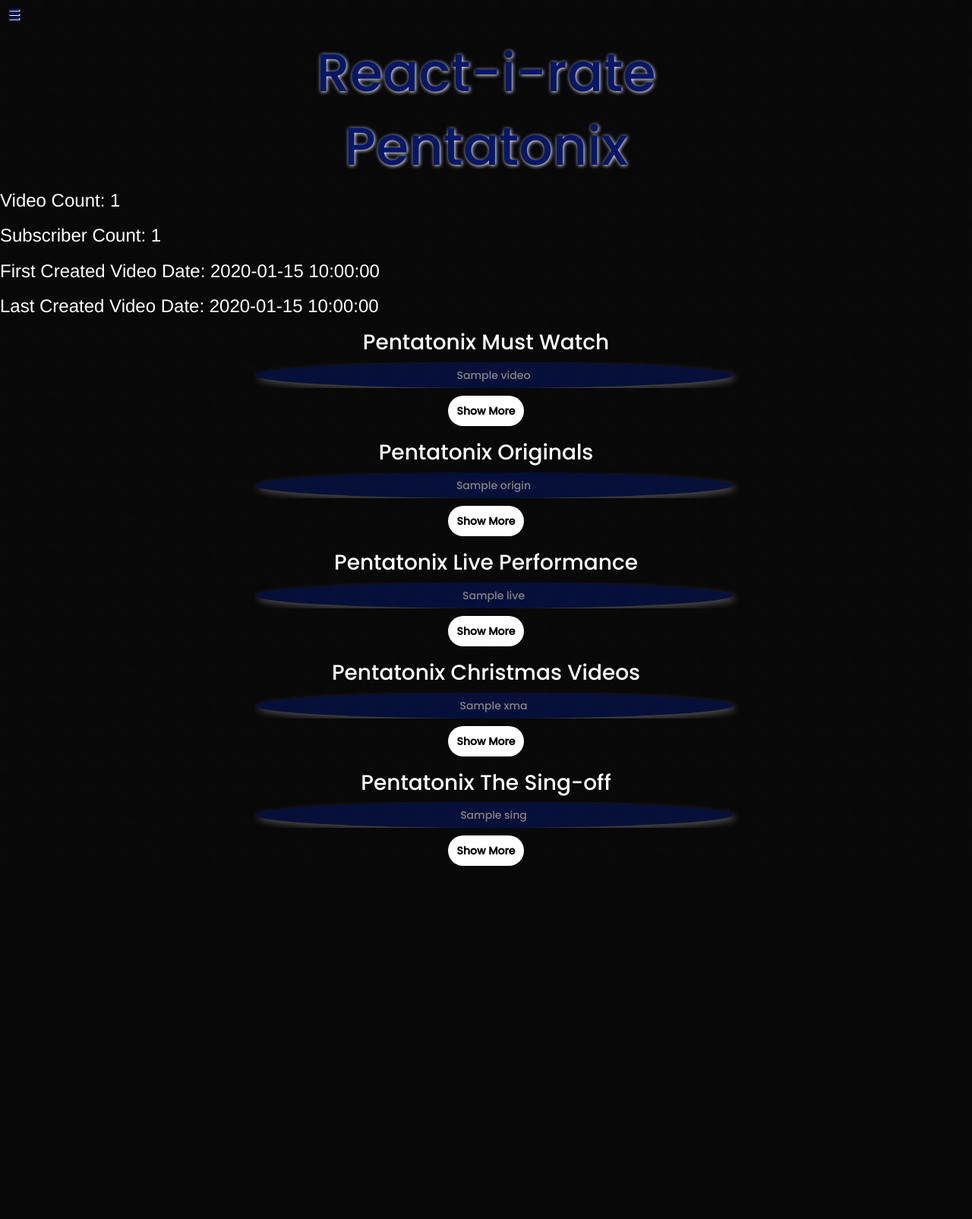
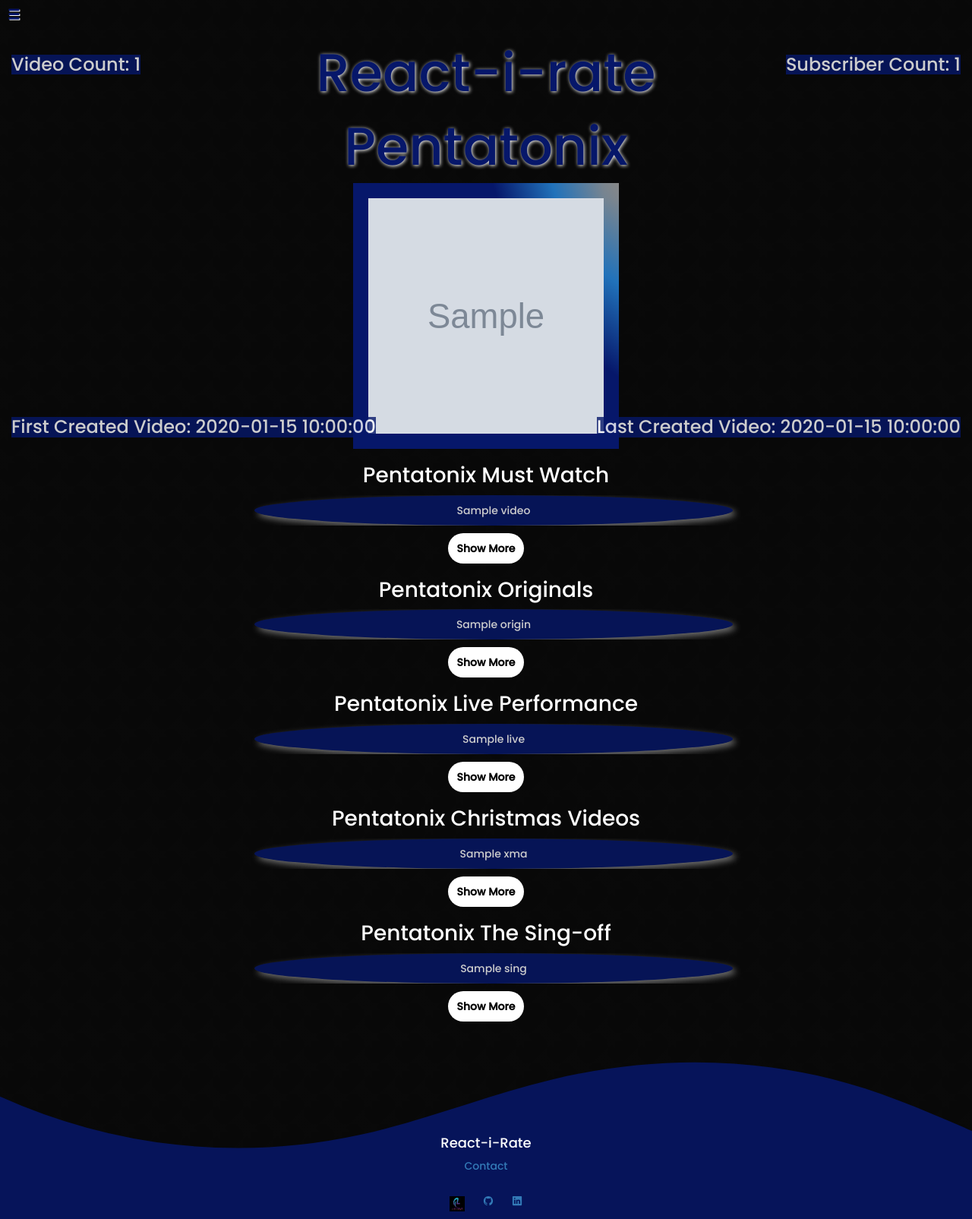
Before and after one commit to lyzx07/examples2, a Flask app: template idea/templates/pentatonix.html in a window 1280 px wide. Shown: the whole page at 76% size. Before the commit the page ends 1140 px from the top, so only its background shows below. Run offline with Flask 3, Linux system fonts and the light colour scheme; the template is opened without the code that fills it: most values are stand-ins (such as "Sample title", 1, 10 or a date in 2020); grey boxes marked "Sample" are stand-in pictures; some libraries are stand-ins or nearby versions.

Commit message:
border stuff

```diff
--- a/idea/app.py
+++ b/idea/app.py
@@ -350,6 +350,16 @@
             "videoId": item['snippet']['resourceId']['videoId']
         })
 
+    channel_request = youtube.channels().list(
+        part="snippet",
+        id=channel_id,
+        fields="items(snippet(thumbnails(medium)))"
+    )
+    channel_response = channel_request.execute()
+
+    profile_picture_url = channel_response['items'][0]['snippet']['thumbnails']['medium']['url']
+
+
     # Pass all the necessary data to the Jinja template
     return render_template("pentatonix.html",
                             video_count=video_count,
@@ -361,6 +371,7 @@
                             xmas=xmas,
                             sing=sing,
                             live_performance=live_performance,
+                            profile_picture_url=profile_picture_url,
                             formatted_last_video_date=formatted_last_video_date,
                             formatted_date=formatted_date)
 
--- a/idea/static/styles.css
+++ b/idea/static/styles.css
@@ -39,7 +39,8 @@
   z-index: 100;
 }
 
-.navigation img, .git-link {
+.navigation img,
+.git-link {
   width: 40px;
   height: 40px;
 }
@@ -274,7 +275,7 @@
 }
 
 .custom-shape-divider-bottom-1682661039 .shape-fill {
-  fill: #010125;
+  fill:rgb(6, 20, 90);
 }
 
 .footer-cont {
@@ -292,7 +293,8 @@
   text-decoration: none;
 }
 
-.footer-links a, .footer-links img {
+.footer-links a,
+.footer-links img {
   padding: 10px;
 }
 
@@ -372,24 +374,24 @@
 }
 
 .video {
-  color: white;
+  color: rgb(6, 23, 106);
 }
 
 ul {
   list-style: none;
 }
 
-li {
+.song-list li {
   width: 50%;
   margin: auto auto;
-  padding: 7px;
+  padding: 10px;
   background-color: rgb(6, 23, 106);
   border-radius: 50%;
   box-shadow: 4px 4px 8px #888888;
-  opacity: 0.5;
+  opacity: 0.8;
 }
 
-li a {
+.song-list li a {
   color: white;
 }
 
@@ -401,6 +403,88 @@
 button {
   color: black;
   width: 100px;
+}
+
+.profile-cont {
+  display: flex;
+  justify-content: center;
+}
+
+.profile-pic {
+  --angle: 0deg;
+  border-width: 2rem;
+  border-style: dotted;
+  border-image-source: linear-gradient(
+    var(--angle),
+    #888888,
+    #2172ba,
+    rgb(6, 23, 106) 10em
+  );
+  border-image-slice: 10;
+  height: 350px;
+  width: 350px;
+  animation: 5s rotate linear infinite;
+  -webkit-animation: 10s rotate linear infinite;
+}
+
+.parent {
+  position: relative;
+}
+
+#video-count {
+  position: absolute;
+  top: 0;
+  left: 0;
+}
+
+#sub-count {
+  position: absolute;
+  top: 0;
+  right: 0;
+}
+
+#first-vid {
+  position: absolute;
+  bottom: 0;
+  left: 0;
+}
+
+#last-vid {
+  position: absolute;
+  bottom: 0;
+  right: 0;
+}
+
+.stats {
+  margin: 15px;
+  color: white;
+  opacity: 0.8;
+  background-color: rgb(6, 23, 106);
+}
+
+@keyframes rotate {
+  0% {
+    --angle: 0deg;
+  }
+  50% {
+    --angle: 180deg;
+  }
+  100% {
+    --angle: 360deg;
+  }
+}
+
+@property --angle {
+  syntax: "<angle>";
+  initial-value: 0deg;
+  inherits: false;
+}
+
+@media only screen and (max-width: 1250px) {
+  #video-count, #sub-count, #first-vid, #last-vid {
+    position: relative;
+    text-align: center;
+  }
 }
 
 @media only screen and (max-width: 600px) {
@@ -420,10 +504,6 @@
   #text {
     font-size: 2.75em;
   }
-
-  /* .header #pic1, .header #pic2 {
-    display: none;
-  } */
 
   .form-box {
     width: 300px;
@@ -458,6 +538,11 @@
   .modal-content {
     width: 100%;
   }
+
+  .song-list li {
+    width: 90%;
+    padding: 15px;
+  }
 }
 
 /* On smaller screens, where height is less than 450px, change the style of the sidenav (less padding and a smaller font size) */
@@ -479,4 +564,16 @@
   #text {
     font-size: 2em;
   }
+
+  .profile-pic {
+    width: 325px;
+    height: 325px;
+  }
 }
+
+@media only screen and (max-width: 280px) {
+  .profile-pic {
+    width: 270px;
+    height: 270px;
+  }
+}
--- a/idea/templates/pentatonix.html
+++ b/idea/templates/pentatonix.html
@@ -39,16 +39,31 @@
     <!-- Use any element to open the sidenav -->
     <span class="span-menu glyphicon" onclick="openNav()">&#xe236;</span>
 
-    <div class="cont">
-      <h1 class="text-center h1">React-i-rate</h1>
-      <h2 class="text-center h2">Pentatonix</h2>
+    <div class="parent">
+      <div class="cont">
+        <h1 class="text-center h1">React-i-rate</h1>
+        <h2 class="text-center h2">Pentatonix</h2>
+        <div class="profile-cont">
+          <img
+            class="profile-pic"
+            src="{{ profile_picture_url }}"
+            alt="Profile Picture"
+          />
+        </div>
+      </div>
+      <h3 id="video-count" class="video stats">
+        Video Count: {{ video_count }}
+      </h3>
+      <h3 id="sub-count" class="video stats">
+        Subscriber Count: {{ subscriber_count }}
+      </h3>
+      <h3 id="first-vid" class="video stats">
+        First Created Video: {{ formatted_date }}
+      </h3>
+      <h3 id="last-vid" class="video stats">
+        Last Created Video: {{ formatted_last_video_date }}
+      </h3>
     </div>
-    <h3 class="video">Video Count: {{ video_count }}</h3>
-    <h3 class="video">Subscriber Count: {{ subscriber_count }}</h3>
-    <h3 class="video">First Created Video Date: {{ formatted_date }}</h3>
-    <h3 class="video">
-      Last Created Video Date: {{ formatted_last_video_date }}
-    </h3>
     <div class="video text-center">
       <h2>Pentatonix Must Watch</h2>
       <ul class="song-list">
@@ -129,7 +144,46 @@
       </ul>
       <button class="btn-show-more">Show More</button>
     </div>
-
+    <div class="footer-cont">
+      <footer class="footer">
+        <div class="footer-links text-center">
+          <div class="custom-shape-divider-bottom-1682661039">
+            <svg
+              data-name="Layer 1"
+              xmlns="http://www.w3.org/2000/svg"
+              viewBox="0 0 1200 120"
+              preserveAspectRatio="none"
+            >
+              <path
+                d="M985.66,92.83C906.67,72,823.78,31,743.84,14.19c-82.26-17.34-168.06-16.33-250.45.39-57.84,11.73-114,31.07-172,41.86A600.21,600.21,0,0,1,0,27.35V120H1200V95.8C1132.19,118.92,1055.71,111.31,985.66,92.83Z"
+                class="shape-fill"
+              ></path>
+            </svg>
+          </div>
+          <div class="name">
+            <h4 class="text-center">React-i-Rate</h4>
+            <a href="/contact">Contact</a>
+          </div>
+          <img
+            class="git-link"
+            src="static/images/linx-logo.png"
+            alt="My Logo"
+          />
+          <a href="https://github.com/lyzx07"
+            ><ion-icon name="logo-github"></ion-icon
+          ></a>
+          <a href=""><ion-icon name="logo-linkedin"></ion-icon></a>
+        </div>
+      </footer>
+    </div>
+    <script
+      type="module"
+      src="https://unpkg.com/ionicons@7.1.0/dist/ionicons/ionicons.esm.js"
+    ></script>
+    <script
+      nomodule
+      src="https://unpkg.com/ionicons@7.1.0/dist/ionicons/ionicons.js"
+    ></script>
     <script src="static/pentatonix.js" type="text/javascript"></script>
   </body>
 </html>
```
Also changed, not shown: idea/templates/index.html (+43 -2 lines), 2 other files.
